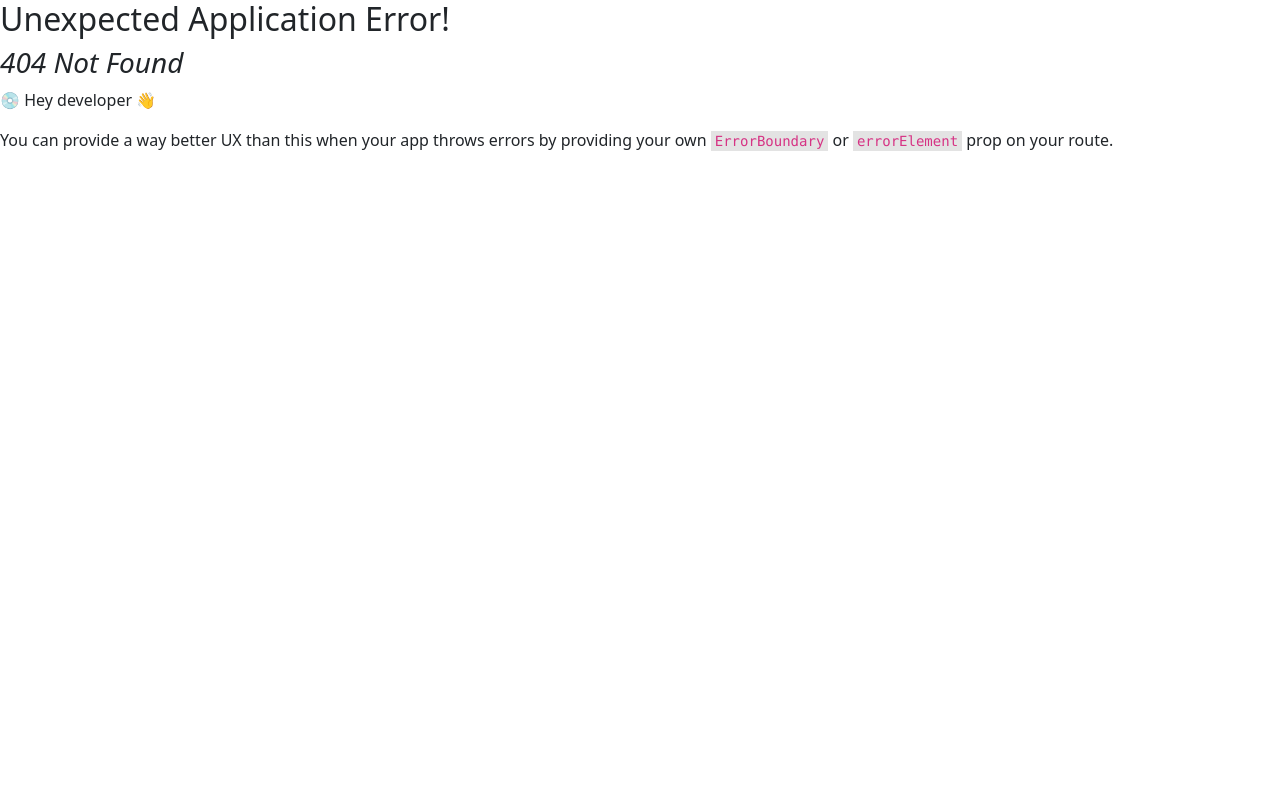
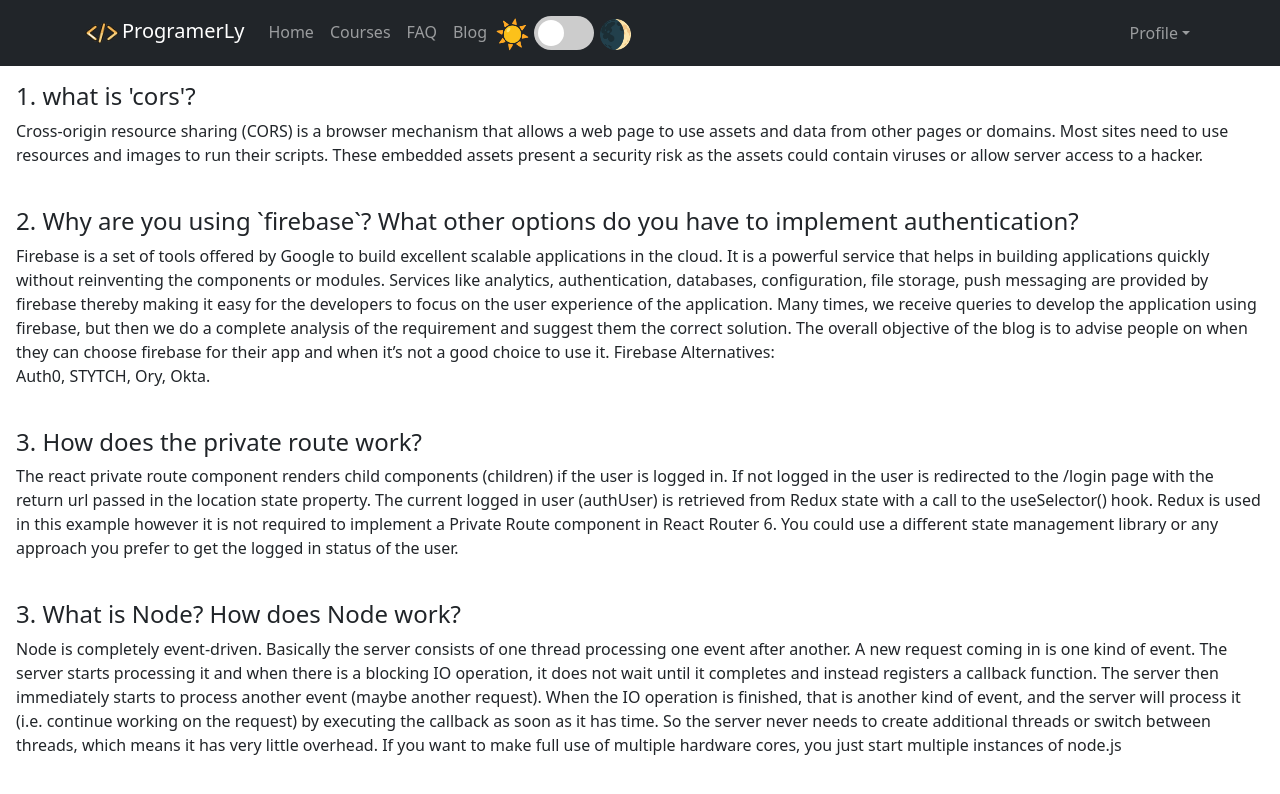
Before and after one commit to 5ourav07/programerly-react-client-side, a React (Create React App) app: page /blog in a window 1280 px wide. Before the commit this address had no page. Shown: the top 794 px of the page. Built offline with nearby package versions, Linux system fonts and the light colour scheme.

Commit message:
FAQ & Blog Page Done

```diff
--- /dev/null
+++ b/src/Pages/Blog/Blog.js
@@ -0,0 +1,42 @@
+import React from 'react';
+
+const Blog = () => {
+    return (
+        <div className='mx-3 my-3'>
+            <div>
+                <h4 className='font-bold text-2xl'>1. what is 'cors'?</h4>
+                <p className='px-8'>
+                    Cross-origin resource sharing (CORS) is a browser mechanism that allows a web page to use assets and data from other pages or domains.
+                    Most sites need to use resources and images to run their scripts. These embedded assets present a security risk as the assets could contain viruses or allow server access to a hacker.
+                </p>
+            </div><br />
+            <div>
+                <h4 className='font-bold text-2xl'>2. Why are you using `firebase`? What other options do you have to implement authentication?</h4>
+                <p className='px-8'>
+                    Firebase is a set of tools offered by Google to build excellent scalable applications in the cloud. It is a powerful service that helps in building applications quickly without reinventing the components or modules. Services like analytics, authentication, databases, configuration, file storage, push messaging are provided by firebase thereby making it easy for the developers to focus on the user experience of the application.
+                    Many times, we receive queries to develop the application using firebase, but then we do a complete analysis of the requirement and suggest them the correct solution. The overall objective of the blog is to advise people on when they can choose firebase for their app and when it’s not a good choice to use it.
+
+                    Firebase Alternatives:<br></br>
+                    Auth0, STYTCH, Ory, Okta.
+                </p>
+            </div><br />
+            <div>
+                <h4 className='font-bold text-2xl'>3. How does the private route work?</h4>
+                <p className='px-8'>
+                    The react private route component renders child components (children) if the user is logged in. If not logged in the user is redirected to the /login page with the return url passed in the location state property.
+                    The current logged in user (authUser) is retrieved from Redux state with a call to the useSelector() hook. Redux is used in this example however it is not required to implement a Private Route component in React Router 6. You could use a different state management library or any approach you prefer to get the logged in status of the user.
+                </p>
+            </div><br />
+            <div>
+                <h4 className='font-bold text-2xl'>3. What is Node? How does Node work?</h4>
+                <p className='px-8'>
+                    Node is completely event-driven. Basically the server consists of one thread processing one event after another.
+                    A new request coming in is one kind of event. The server starts processing it and when there is a blocking IO operation, it does not wait until it completes and instead registers a callback function. The server then immediately starts to process another event (maybe another request). When the IO operation is finished, that is another kind of event, and the server will process it (i.e. continue working on the request) by executing the callback as soon as it has time.
+                    So the server never needs to create additional threads or switch between threads, which means it has very little overhead. If you want to make full use of multiple hardware cores, you just start multiple instances of node.js
+                </p>
+            </div>
+        </div>
+    );
+};
+
+export default Blog;
--- /dev/null
+++ b/src/Pages/Faq/Faq.js
@@ -0,0 +1,18 @@
+import React from 'react';
+
+const Faq = () => {
+    return (
+        <div className='mx-3 my-3'>
+            <div>
+                <h4 className='font-bold text-2xl'>1. What is the purpose of FAQs on your website? </h4>
+                <p className='px-8'>
+                    It saves you time. If you spend a lot of your time answering emails or social media queries, an FAQ can be a real timesaver. It can also help prevent costly and time-consuming returns in your online store.
+                    It brings new website traffic and new customers. Google’s goal is to deliver answers to questions. If you put your text in a Q&A format, you’re doing half the work already. Even better, if you have a good answer to a question, you might get featured in one of Google’s answer boxes or feature snippets, which will give you a big traffic boost.
+                    It builds trust and shows that you get it: A well-written FAQ page shows experience. You know what customers are thinking and you’ve already got an answer. It’s a great way to increase the trust and professionalism of your website.
+                </p>
+            </div>
+        </div>
+    );
+};
+
+export default Faq;
--- a/src/Shared/Header/Header.js
+++ b/src/Shared/Header/Header.js
@@ -22,8 +22,8 @@ const Header = () => {
                     <Nav className="me-auto">
                         <Nav.Link href="/">Home</Nav.Link>
                         <Nav.Link href="/courses">Courses</Nav.Link>
-                        <Nav.Link href="#faq">FAQ</Nav.Link>
-                        <Nav.Link href="#blog">Blog</Nav.Link>
+                        <Nav.Link href="/faq">FAQ</Nav.Link>
+                        <Nav.Link href="/blog">Blog</Nav.Link>
                         <div className="toggle-theme-wrapper">
                             <span>☀️</span>
                             <label className="toggle-theme" htmlFor="checkbox">
```
Also changed, not shown: src/Routes/Routes.js (+10 -0 lines).
